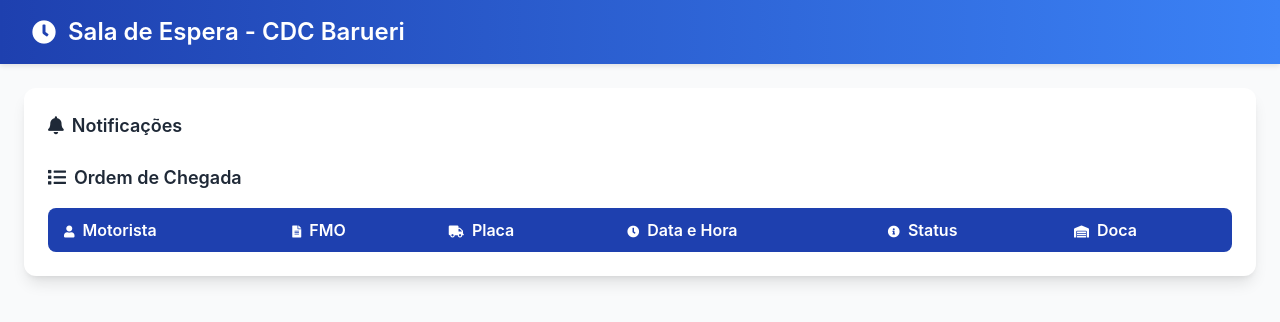
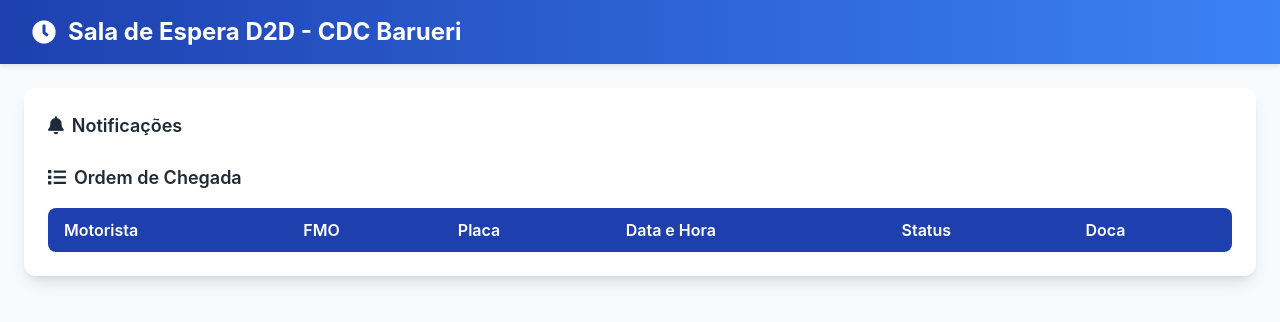
Before and after one commit to ericlmmendes/D2D, a plain HTML site: page sala_espera.html in a window 1280 px wide. Drawn offline with nearby package versions, Linux system fonts and the light colour scheme; no server answers.

Commit message:
Update sala_espera.html
UP

```diff
--- a/sala_espera.html
+++ b/sala_espera.html
@@ -101,7 +101,7 @@
   <header class="header">
     <div class="max-w-7xl mx-auto flex items-center gap-3">
       <i class="fas fa-clock text-2xl"></i>
-      <h1 class="text-2xl font-semibold">Sala de Espera - CDC Barueri</h1>
+      <h1 class="text-2xl font-bold">Sala de Espera D2D - CDC Barueri</h1>
     </div>
   </header>
 
@@ -114,12 +114,12 @@
         <table class="min-w-full">
           <thead>
             <tr>
-              <th><i class="fas fa-user fa-xs mr-1"></i> Motorista</th>
-              <th><i class="fas fa-file-alt fa-xs mr-1"></i> FMO</th>
-              <th><i class="fas fa-truck fa-xs mr-1"></i> Placa</th>
-              <th><i class="fas fa-clock fa-xs mr-1"></i> Data e Hora</th>
-              <th><i class="fas fa-info-circle fa-xs mr-1"></i> Status</th>
-              <th><i class="fas fa-warehouse fa-xs mr-1"></i> Doca</th>
+              <th><i class=""></i> Motorista</th>
+              <th><i class=""></i> FMO</th>
+              <th><i class=""></i> Placa</th>
+              <th><i class=""></i> Data e Hora</th>
+              <th><i class=""></i> Status</th>
+              <th><i class=""></i> Doca</th>
             </tr>
           </thead>
           <tbody id="tabelaEspera"></tbody>
```
